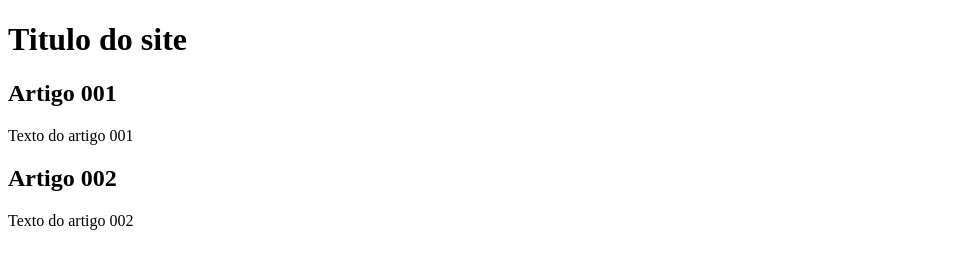
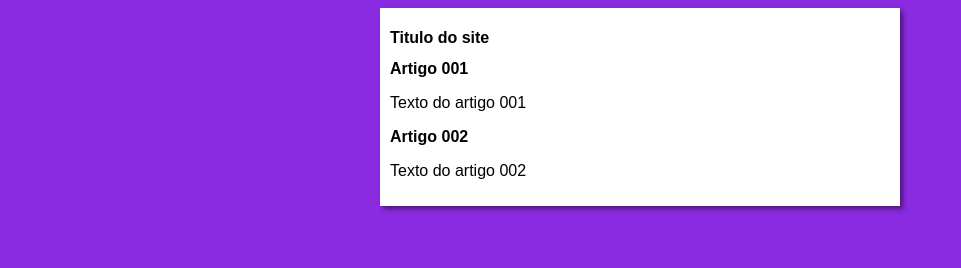
Before and after one commit to victorcova/Projeto-site, a plain HTML site: page index.html in a window 1280 px wide. Shown: the whole page, without its empty margins (0-961 px from the left). Drawn offline with Linux system fonts and the light colour scheme.

Commit message:
design edit

```diff
--- a/index.html
+++ b/index.html
@@ -4,7 +4,8 @@
     <meta charset="UTF-8">
     <meta http-equiv="X-UA-Compatible" content="IE=edge">
     <meta name="viewport" content="width=device-width, initial-scale=1.0">
-    <title>Titulo do site</title>
+    <link rel="stylesheet" href="estilos/slyle.css">
+    <title>Curso Aula em Vídeo</title>
 </head>
 <body>
 
```
